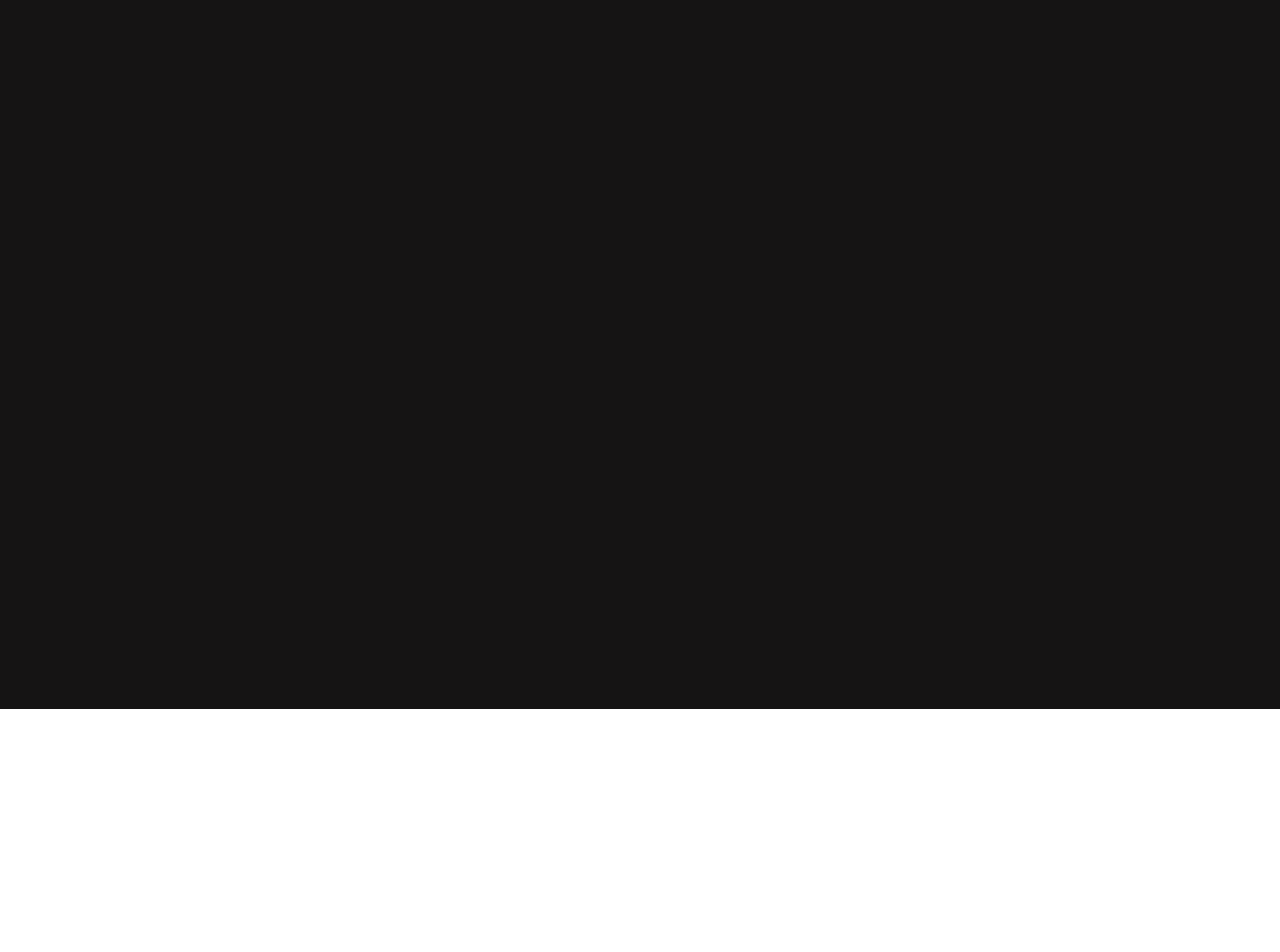
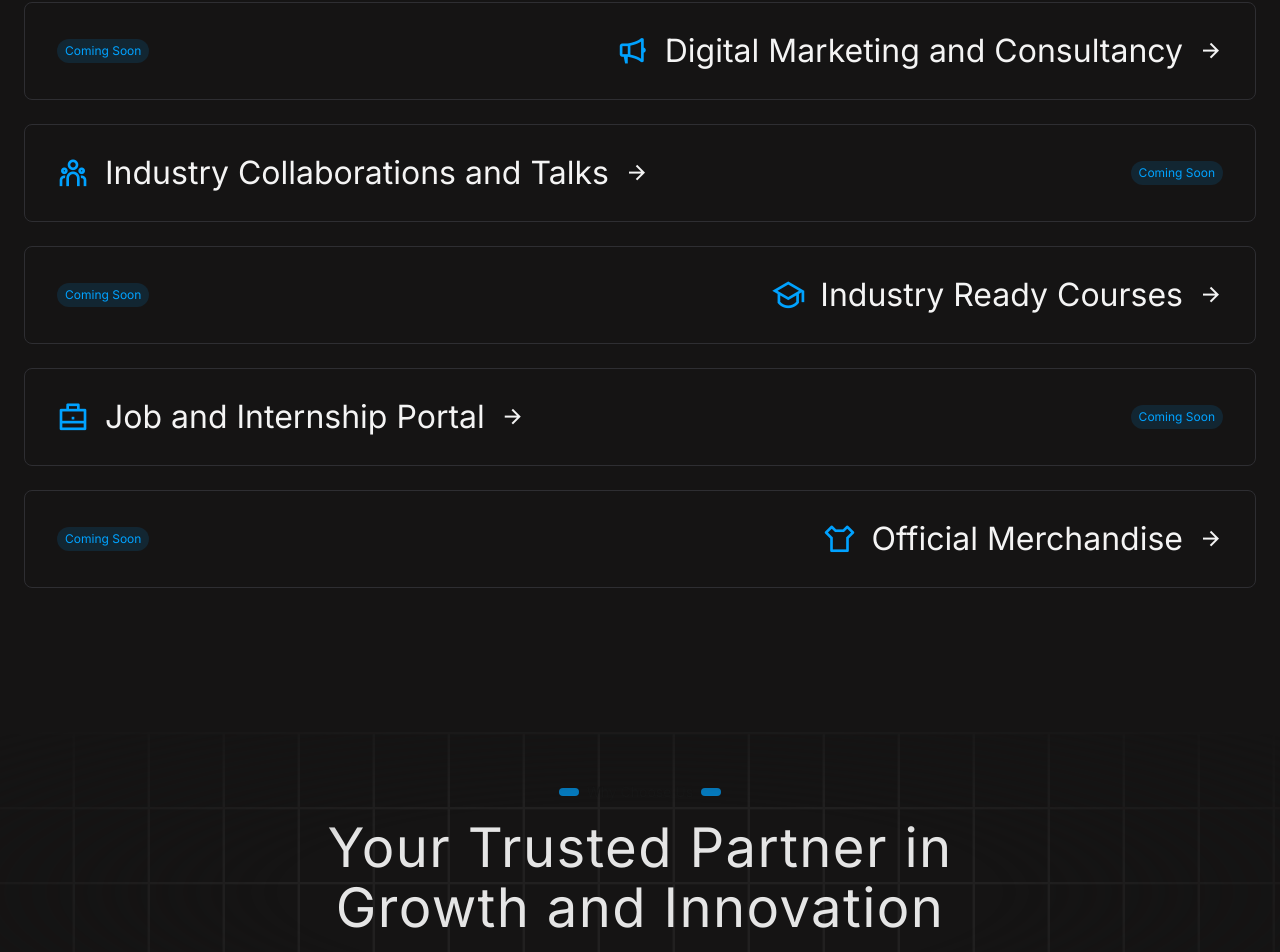
Before and after one commit to SiddDevZ/Icnity-Landing-Page, a Next.js app: page / in a window 1280 px wide. Shown: the part 2168-3120 px from the top of the page. Before the commit the page ends 2877 px from the top, so only its background shows below. Built offline with nearby package versions, Linux system fonts and the light colour scheme.

Commit message:
Why Choose US Section

```diff
--- a/app/page.jsx
+++ b/app/page.jsx
@@ -9,8 +9,8 @@ export default function Home() {
         <NavBar />
         <main className="py-28 max-w-[77rem] mx-auto relative">
           <div className="max-w-3xl z-10">
-            <div className='flex items-center mb-4'>
-              <div className='w-[1.25rem] rounded-full h-2 bg-[#00a2ffc4] mr-2'></div>
+            <div className="flex items-center mb-4">
+              <div className="w-[1.25rem] rounded-full h-2 bg-[#00a2ffc4] mr-2"></div>
               <div className="font-inter text-sm">Our Mission</div>
             </div>
             <h1 className="text-6xl text-transparent font-inter tracking-wide bg-clip-text bg-gradient-to-r from-[#f5f5f5] to-[#91909f]  mb-4 leading-tight">
@@ -18,9 +18,9 @@ export default function Home() {
               Team, Effortlessly.
             </h1>
             <p className="text-lg text-[#b1b1b1] mb-7 max-w-[39.5rem]">
-              Connect with top-tier talent—fast, flexible, and tailored to your needs.
-              Whether you're hiring for a full-time role or a short-term project, Icnity
-              empowers you to bring your vision to life.
+              Connect with top-tier talent—fast, flexible, and tailored to your
+              needs. Whether you're hiring for a full-time role or a short-term
+              project, Icnity empowers you to bring your vision to life.
             </p>
             <button className="bg-[#f3f3f3df] text-black font-bold py-3 px-7 rounded-full hover:bg-gray-200 hover:shadow-[0_0_20px_rgba(255,255,255,0.3)] hover:scale-[1.03] transition ease-out duration-300">
               GET STARTED TODAY
@@ -45,57 +45,147 @@ export default function Home() {
           </div>
         </main>
 
-        <section className='w-full mb-8 py-10 border-t border-b border-[#252525]'>
-          <div className='max-w-[77rem] mx-auto flex justify-between items-center'>
-            <div className='flex items-center'>
-              <h3 className='text-lg font-medium text-[#f4f4f4] font-inter'>10K+ Community Members</h3>
+        <section className="w-full mb-8 py-10 border-t border-b border-[#252525]">
+          <div className="max-w-[77rem] mx-auto flex justify-between items-center">
+            <div className="flex items-center">
+              <h3 className="text-lg font-medium text-[#f4f4f4] font-inter">
+                10K+ Community Members
+              </h3>
             </div>
-            <img src="star.svg" alt="" className='w-7 h-auto' />
-            <div className='flex items-center'>
-              <h3 className='text-lg font-medium text-[#f4f4f4] font-inter'>1,000+ Collaborators</h3>
+            <img src="star.svg" alt="" className="w-7 h-auto" />
+            <div className="flex items-center">
+              <h3 className="text-lg font-medium text-[#f4f4f4] font-inter">
+                1,000+ Collaborators
+              </h3>
             </div>
-            <img src="star.svg" alt="" className='w-7 h-auto' />
-            <div className='flex items-center'>
-              <h3 className='text-lg font-medium text-[#f4f4f4] font-inter'>98% Client Satisfaction Rate</h3>
+            <img src="star.svg" alt="" className="w-7 h-auto" />
+            <div className="flex items-center">
+              <h3 className="text-lg font-medium text-[#f4f4f4] font-inter">
+                98% Client Satisfaction Rate
+              </h3>
             </div>
           </div>
         </section>
 
-        <section className='about mt-[6rem] max-w-[77rem] mx-auto flex items-center space-x-20'>
-          <div className='w-1/2 relative flex justify-center items-center'>
+        <section className="about mt-[6rem] max-w-[77rem] mx-auto flex items-center space-x-20">
+          <div className="w-1/2 relative flex justify-center items-center">
             <img
               src="round-ring.svg"
               alt="Background Ring"
               className="absolute w-[100%] h-auto z-0"
             />
-            <div
-              className="w-[65%] h-[25rem] bg-[#1E1E21] rounded-2xl z-10 relative"
-            ></div>
+            <div className="w-[65%] h-[25rem] bg-[#1E1E21] rounded-2xl z-10 relative"></div>
           </div>
-          <div className='w-1/2'>
-            <div className='flex items-center mb-2'>
-              <div className='w-[1.25rem] rounded-full h-2 bg-[#00a2ffc4] mr-2'></div>
+          <div className="w-1/2">
+            <div className="flex items-center mb-2">
+              <div className="w-[1.25rem] rounded-full h-2 bg-[#00a2ffc4] mr-2"></div>
               <div className="font-inter text-sm">About Us</div>
             </div>
             <h2 className="font-inter tracking-wide text-5xl text-[#f5f5f5] mb-1 leading-tight">
-              Passion for Digital<br />Transformation
+              Passion for Digital
+              <br />
+              Transformation
             </h2>
             <p className="text-lg font-inter text-[#b1b1b1] mb-6">
               Empowering innovation, driving change, and shaping a connected
               future through cutting-edge technology and design.
             </p>
             <div className="grid grid-cols-2 gap-4">
-              {['Vision-Driven Innovation', 'Cutting-Edge Technology', 'Community-Centric Approach', 'Passionate Team', 'Comprehensive Solutions', 'Global Impact'].map((item, index) => (
+              {[
+                "Vision-Driven Innovation",
+                "Cutting-Edge Technology",
+                "Community-Centric Approach",
+                "Passionate Team",
+                "Comprehensive Solutions",
+                "Global Impact",
+              ].map((item, index) => (
                 <div key={index} className="flex items-center">
                   <img src="star.svg" alt="" className="w-4 h-4 mr-2" />
                   <span className="text-[#f4f4f4] font-inter">{item}</span>
                 </div>
               ))}
             </div>
-            <button className="bg-[#f3f3f3df] mt-8 text-black font-bold py-[0.69rem] px-6 rounded-full hover:bg-gray-200 hover:shadow-[0_0_20px_rgba(255,255,255,0.3)] hover:scale-[1.03] transition ease-out duration-300">
+            <button className="bg-[#f3f3f3df] mt-8 text-black font-bold py-[0.69rem] px-6 rounded-full hover:bg-[#d6d6d6] hover:shadow-[0_0_20px_rgba(255,255,255,0.3)] hover:scale-[1.025] transition ease-out duration-300">
               KNOW MORE ABOUT US
               <i class="ri-arrow-right-line ml-2"></i>
             </button>
+          </div>
+        </section>
+
+        <section className="mt-[9rem] max-w-[77rem] mx-auto">
+          <h2 className="text-center text-6xl text-transparent font-inter tracking-wide bg-clip-text bg-gradient-to-r from-[#f5f5f5] to-[#91909f] leading-tight mb-16">
+            Our Planned Services
+          </h2>
+          <div className="space-y-6">
+            {[
+              { name: "Community Services", icon: "ri-community-line" },
+              { name: "Digital Information Forum", icon: "ri-discuss-line" },
+              { name: "One-on-One Mentorship", icon: "ri-user-voice-line" },
+              { name: "Project and Assignment Guidance", icon: "ri-task-line" },
+              { name: "Hackathons and Challenges", icon: "ri-code-box-line" },
+              {
+                name: "Digital Marketing and Consultancy",
+                icon: "ri-megaphone-line",
+              },
+              {
+                name: "Industry Collaborations and Talks",
+                icon: "ri-team-line",
+              },
+              {
+                name: "Industry Ready Courses",
+                icon: "ri-graduation-cap-line",
+              },
+              { name: "Job and Internship Portal", icon: "ri-briefcase-line" },
+              { name: "Official Merchandise", icon: "ri-t-shirt-line" },
+            ].map((service, index) => (
+              <div
+                key={index}
+                className="group border-[#2e2e32] hover:border-[#58585f] transition-colors duration-300 py-6 px-8 rounded-lg flex justify-between items-center cursor-pointer border"
+              >
+                {index % 2 !== 0 && (
+                  <div className="flex items-center space-x-3">
+                    <span className="text-xs font-inter text-[#00a2ff] bg-[#00a2ff20] px-2 py-1 rounded-full">
+                      Coming Soon
+                    </span>
+                  </div>
+                )}
+
+                <div className="flex items-center space-x-4">
+                  <i className={`${service.icon} text-[2rem] text-[#00a2ff]`}></i>
+                  <h3 className="text-[2rem] font-inter text-[#f4f4f4] group-hover:text-white transition-colors duration-300">
+                    {service.name}
+                  </h3>
+                  <i
+                    className={`ri-arrow-right-line text-2xl text-[#f4f4f4] group-hover:text-white transition-all duration-300 group-hover:translate-x-1`}
+                  ></i>
+                </div>
+
+                {index % 2 === 0 && (
+                  <div className="flex items-center space-x-3">
+                    <span className="text-xs font-inter text-[#00a2ff] bg-[#00a2ff20] px-2 py-1 rounded-full">
+                      Coming Soon
+                    </span>
+                  </div>
+                )}
+              </div>
+            ))}
+          </div>
+        </section>
+
+        <section className="mt-[9rem]">
+          <div className="min-h-[20rem] w-full bg-[#151414] bg-grid-white/[0.05] relative flex items-center justify-center">
+            {/* Radial gradient for the container to give a faded look */}
+            <div className="absolute pointer-events-none inset-0 flex items-center justify-center bg-[#151414] [mask-image:radial-gradient(ellipse_at_center,transparent_40%,#151414)]"></div>
+            <div className="flex flex-col items-center justify-center">
+              <div className="flex items-center justify-center mb-4">
+                <div className="w-[1.25rem] rounded-full h-2 bg-[#00a2ffc4] mr-2"></div>
+                <div className="font-inter text-sm">Why Choose Us</div>
+                <div className="w-[1.25rem] rounded-full h-2 bg-[#00a2ffc4] ml-2"></div>
+              </div>
+              <h2 className="text-center text-[3.4rem] font-inter tracking-wide text-[#e5e5e5] leading-[1.1] mb-16">
+                Your Trusted Partner in <br /> Growth and Innovation
+              </h2>
+            </div>
           </div>
         </section>
       </div>
--- /dev/null
+++ b/components/utils/cn.js
@@ -0,0 +1,6 @@
+import { clsx } from "clsx";
+import { twMerge } from "tailwind-merge";
+
+export function cn(...inputs) {
+  return twMerge(clsx(...inputs));
+}
--- a/package.json
+++ b/package.json
@@ -9,9 +9,11 @@
     "lint": "next lint"
   },
   "dependencies": {
+    "mini-svg-data-uri": "^1.4.4",
     "next": "15.1.6",
     "react": "^19.0.0",
     "react-dom": "^19.0.0",
+    "react-icons": "^5.4.0",
     "remixicon": "^4.6.0"
   },
   "devDependencies": {
--- a/tailwind.config.mjs
+++ b/tailwind.config.mjs
@@ -1,4 +1,9 @@
 const plugin = require('tailwindcss/plugin')
+const svgToDataUri = require("mini-svg-data-uri");
+const colors = require("tailwindcss/colors");
+const { default: flattenColorPalette } = require("tailwindcss/lib/util/flattenColorPalette");
+
+
 /** @type {import('tailwindcss').Config} */
 
 export default {
@@ -22,6 +27,28 @@ export default {
   plugins: [
     plugin(function({ addVariant }) {
       addVariant('firefox', '@-moz-document url-prefix()');
-    })
+    }),
+    function ({ matchUtilities, theme }) {
+      matchUtilities(
+        {
+          "bg-grid": (value) => ({
+            backgroundImage: `url("${svgToDataUri(
+              `<svg xmlns="http://www.w3.org/2000/svg" viewBox="0 0 32 32" width="75" height="75" fill="none" stroke="${value}"><path d="M0 .5H31.5V32"/></svg>`
+            )}")`,
+          }),
+          "bg-grid-small": (value) => ({
+            backgroundImage: `url("${svgToDataUri(
+              `<svg xmlns="http://www.w3.org/2000/svg" viewBox="0 0 32 32" width="8" height="8" fill="none" stroke="${value}"><path d="M0 .5H31.5V32"/></svg>`
+            )}")`,
+          }),
+          "bg-dot": (value) => ({
+            backgroundImage: `url("${svgToDataUri(
+              `<svg xmlns="http://www.w3.org/2000/svg" viewBox="0 0 32 32" width="38" height="38" fill="none"><circle fill="${value}" id="pattern-circle" cx="10" cy="10" r="1.6257413380501518"></circle></svg>`
+            )}")`,
+          }),
+        },
+        { values: flattenColorPalette(theme("backgroundColor")), type: "color" }
+      );
+    },
   ],
 };
```
Also changed, not shown: 1 other file (tests, documents, lock files or other folders).
